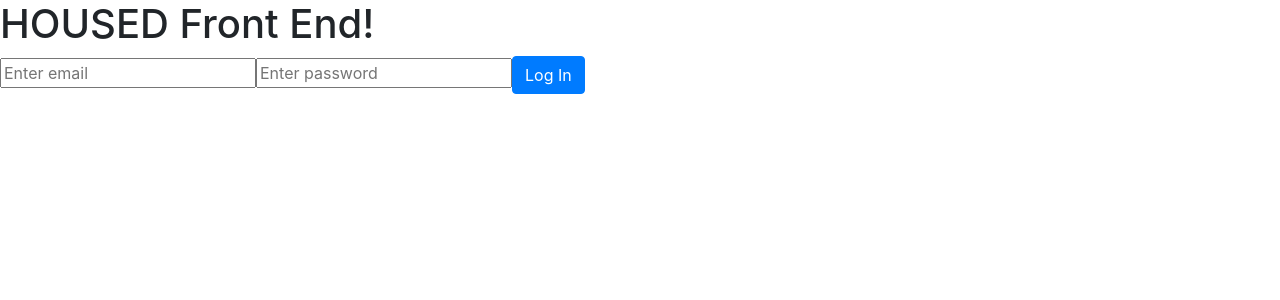
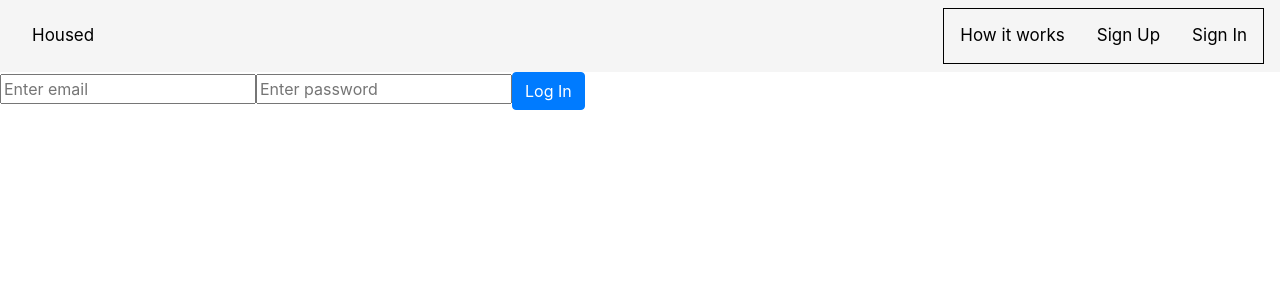
Before and after one commit to fluturecode/HOUSED-AirBnB-React-MERN, a React (Create React App) app in the folder client/: page / in a window 1280 px wide. Shown: the top 300 px of the page. Built offline with nearby package versions, Linux system fonts and the light colour scheme; the HTML template or start-up script is replaced by a standard one.

Commit message:
navbar baseline created

```diff
--- a/client/src/App.jsx
+++ b/client/src/App.jsx
@@ -1,13 +1,14 @@
-import React, { useState, useEffect } from 'react';
+import React from 'react';
 import { AppContextProvider } from './context/AppContext';
 import Login from './components/Login';
 
 import './App.css';
+import { Navigation } from './components/Navigation';
 
 const App = () => {
   return (
     <AppContextProvider>
-      <h1>HOUSED Front End!</h1>
+      <Navigation />
       <Login />
     </AppContextProvider>
   );
--- /dev/null
+++ b/client/src/components/Navigation.js
@@ -0,0 +1,18 @@
+import React from 'react'
+import '../styles/nav.css'
+
+export const Navigation = () => {
+    return (
+        <div className="navbar">
+
+               <a href="#housed">Housed</a>
+              <div className="nav-right">
+              <a href="#how"> How it works</a>
+              <a href="#signup"> Sign Up</a>
+              <a href="#signin"> Sign In</a>
+              </div>
+
+
+        </div>
+    )
+}
--- /dev/null
+++ b/client/src/styles/nav.css
@@ -0,0 +1,30 @@
+.navbar {
+    overflow: hidden;
+    background-color: whitesmoke;
+
+}
+.navbar a{
+
+    float: left;
+    color: black;
+    text-align: center;
+    padding: 14px 16px;
+    text-decoration: none;
+    font-size: 17px;
+}
+
+.navbar a:hover {
+    background-color: #ddd;
+    color: black;
+}
+.navbar a.active {
+    background-color: #4CAF50;
+    color: white;
+}
+
+.nav-right {
+    border: 1px solid black;
+    float: right;
+
+
+}
```
